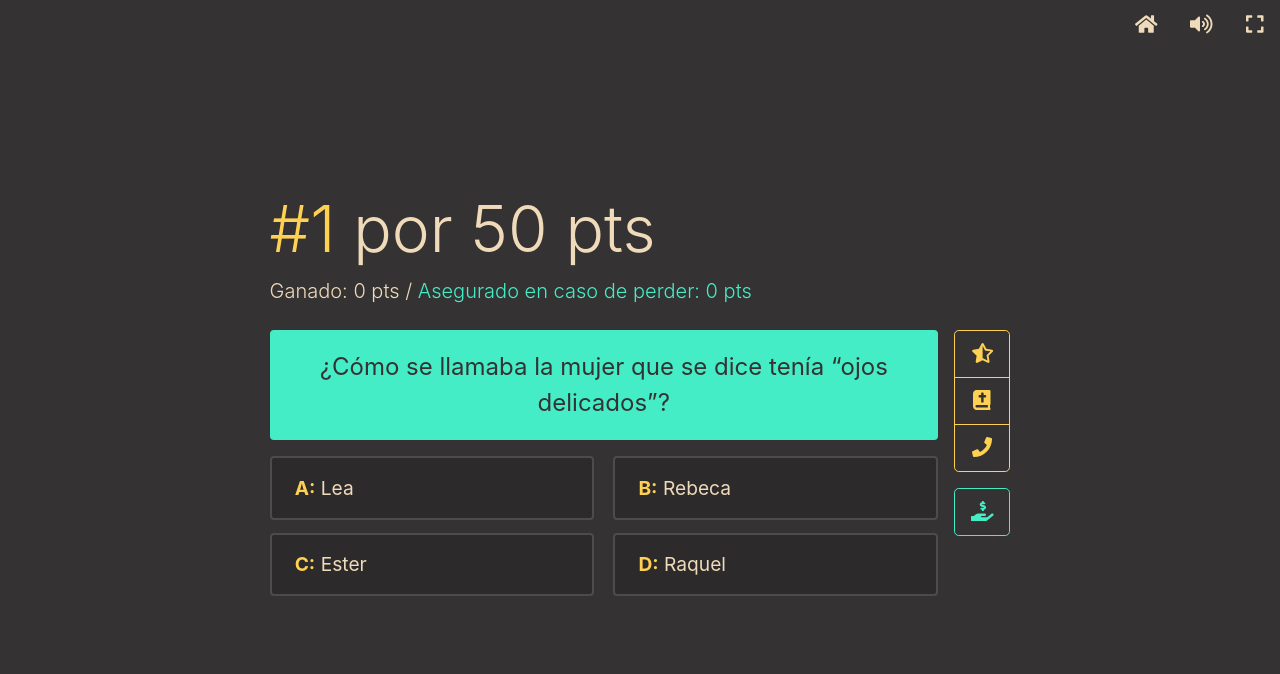
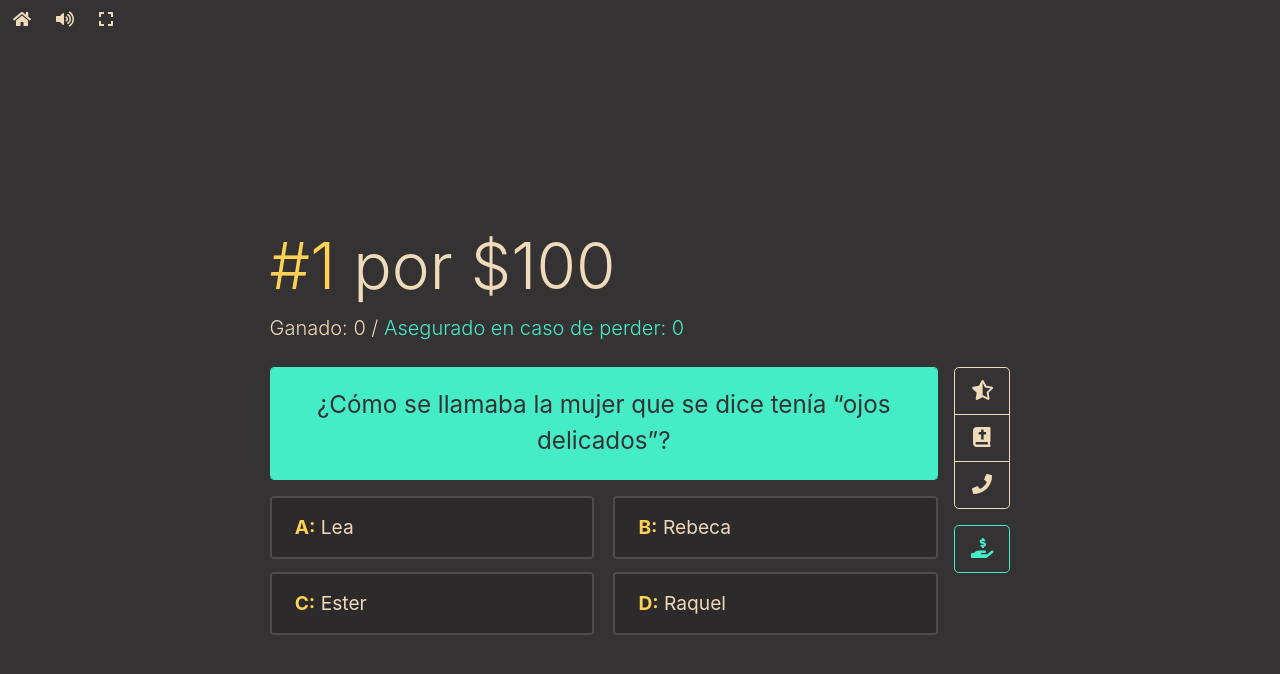
Before and after one commit to xtiam57/biblionaire, an Angular app: page /jugar in a window 1280 px wide. Shown: the top 674 px of the page. Built offline with nearby package versions, Linux system fonts and the light colour scheme.

Commit message:
Changin game flow

```diff
--- a/src/app/app.component.html
+++ b/src/app/app.component.html
@@ -1,13 +1,13 @@
 <div class="btn-group">
-  <button routerLink="/" class="btn btn-link btn-lg text-light" title="Ir al menú principal">
+  <button routerLink="/" class="btn btn-link text-light" title="Ir al menú principal">
     <fa-icon [icon]="faHome"></fa-icon>
   </button>
 
-  <button (click)="toggleVolume()" class="btn btn-link btn-lg text-light" title="Activar/Desactivar el volumen">
+  <button (click)="toggleVolume()" class="btn btn-link text-light" title="Activar/Desactivar el volumen">
     <fa-icon [icon]="isMuted ? faVolumeMute : faVolumeUp"></fa-icon>
   </button>
 
-  <button (click)="fullScreen()" class="btn btn-link btn-lg text-light" title="Activar/Desactivar pantalla completa">
+  <button (click)="fullScreen()" class="btn btn-link text-light" title="Activar/Desactivar pantalla completa">
     <fa-icon [icon]="!isFullScreen ? faExpand : faCompress"></fa-icon>
   </button>
 </div>
--- a/src/app/app.component.scss
+++ b/src/app/app.component.scss
@@ -1,7 +1,6 @@
 .btn-group {
-  position: fixed;
+  position: sticky;
   top: 0;
-  right: 0;
 
   .btn {
     box-shadow: none;
--- a/src/app/content/prices.ts
+++ b/src/app/content/prices.ts
@@ -1,17 +1,17 @@
 export const prices = [
-  '50 pts',
-  '100 pts',
-  '150 pts',
-  '250 pts',
-  '500 pts',
-  '650 pts',
-  '800 pts',
-  '950 pts',
-  '1.000 pts',
-  '1.200 pts',
-  '1.400 pts',
-  '1.600 pts',
-  '1.850 pts',
-  '2.000 pts',
-  '2.500 pts',
+  '$100',
+  '$200',
+  '$300',
+  '$500',
+  '$1K',
+  '$2K',
+  '$4K',
+  '$8K',
+  '$16K',
+  '$32K',
+  '$64K',
+  '$125K',
+  '$250K',
+  '$500K',
+  '$1M',
 ];
--- a/src/app/pages/game/game.component.html
+++ b/src/app/pages/game/game.component.html
@@ -33,9 +33,21 @@
 
       <div class="game-board">
         <div class="game-question">
+          <div class="game-question-wrapper mb-3">
             <p>
               {{ gameService.getCurrentQuestion().question }}
             </p>
+
+<button *ngIf="gameService.isFinalAnswerSelected && !gameService.isAnswerRevealed && !gameService.hasQuit"
+        (click)="gameService.revealAnswer()" class="btn btn-secondary" title="Revelar Respuesta">
+  <fa-icon [icon]="faEye" [fixedWidth]="true"></fa-icon>
+</button>
+
+<button *ngIf="gameService.isCorrectAnswer() && !gameService.hasQuit && !gameService.isEnd()"
+        (click)="gameService.getNextQuestion()" class="btn btn-secondary" title="Siguiente Pregunta">
+  <fa-icon [icon]="faArrowRight" [fixedWidth]="true"></fa-icon>
+</button>
+</div>
 
           <div *ngIf="gameService.timeLeft >= 0 && gameService.timeLeft <= gameService.boundTime && !gameService.isAnswerRevealed"
                class="mb-3">
@@ -43,36 +55,29 @@
             </ngb-progressbar>
           </div>
 
-          <small class="d-block text-primary mb-3" *ngIf="gameService.isFloor()">
+          <small class="d-block text-primary text-left mb-3" *ngIf="gameService.isFloor()">
             Si respondes correctamente esta pregunta puedes asegurar la cantidad de puntos ganados hasta ahora.
           </small>
 
           <div class="row game-options">
             <div *ngFor="let option of gameService.getCurrentQuestion().options; index as i" class="col-12 col-md-6">
+              <div class="option-wrapper">
                 <div class="game-option" (click)="gameService.selectOption(i)"
                      [ngClass]="{ 'selected': gameService.isOptionSelected(i), 'disabled': gameService.isFinalAnswerSelected || gameService.hasQuit, 'blink': gameService.isBlinking(i), 'hidden': gameService.isHidden(i) }">
                   <span>{{ gameService.getOptionLetter(i) }}:</span>
                   {{ option }}
                 </div>
+
+                <button *ngIf="gameService.isOptionSelected(i) && gameService.isOptionSelected() && !gameService.isFinalAnswerSelected && !gameService.hasQuit"
+                        (click)="gameService.chooseFinalAnswer()" class="btn btn-outline-secondary"
+                        [disabled]="gameService.isTimerRunning" title="Respuesta Definitiva">
+                  <fa-icon [icon]="faCheck" [fixedWidth]="true"></fa-icon>
+                </button>
+              </div>
+
             </div>
             </div>
-          <div class="text-center">
-            <button *ngIf="gameService.isOptionSelected() && !gameService.isFinalAnswerSelected && !gameService.hasQuit"
-                    (click)="gameService.chooseFinalAnswer()" class="btn btn-link"
-                    [disabled]="gameService.isTimerRunning">
-              <fa-icon [icon]="faCheck" [fixedWidth]="true"></fa-icon> Respuesta Definitiva
-            </button>
-
-            <button *ngIf="gameService.isFinalAnswerSelected && !gameService.isAnswerRevealed && !gameService.hasQuit"
-                    (click)="gameService.revealAnswer()" class="btn btn-link">
-              <fa-icon [icon]="faEye" [fixedWidth]="true"></fa-icon> Revelar Respuesta
-            </button>
-
-            <button *ngIf="gameService.isCorrectAnswer() && !gameService.hasQuit && !gameService.isEnd()"
-                    (click)="gameService.getNextQuestion()" class="btn btn-link">
-              Siguiente Pregunta <fa-icon [icon]="faArrowRight" [fixedWidth]="true"></fa-icon>
-            </button>
-
+            <div class="text-left">
             <button routerLink="/"
                     *ngIf="(gameService.isAnswerRevealed && gameService.isIncorrectAnswer()) || gameService.hasQuit || (gameService.isAnswerRevealed && gameService.isEnd())"
                     class="btn btn-link">
@@ -84,18 +89,18 @@
         <div class="game-lifelines">
           <div class="btn-group-vertical btn-group-lg"
                [ngClass]="{ 'mb-3': gameService.lifelines.fiftyFifty || gameService.lifelines.bible || gameService.lifelines.call }">
-            <button (click)="gameService.useFiftyFifty()" class="btn btn-outline-secondary"
+            <button (click)="gameService.useFiftyFifty()" class="btn btn-outline-light"
                     *ngIf="gameService.lifelines.fiftyFifty"
                     [disabled]="gameService.isFinalAnswerSelected || gameService.isTimerRunning || gameService.hasQuit"
                     title="Comodín 50-50: elimina automáticamente dos opciones incorrectas">
               <fa-icon [icon]="faStarHalfAlt"></fa-icon>
             </button>
-            <button (click)="gameService.useBible()" class="btn btn-outline-secondary" *ngIf="gameService.lifelines.bible"
+            <button (click)="gameService.useBible()" class="btn btn-outline-light" *ngIf="gameService.lifelines.bible"
                     [disabled]="gameService.isFinalAnswerSelected|| gameService.isTimerRunning || gameService.hasQuit"
                     title="Comodín usa la Biblia: puedes tomar tu Biblia y buscar la respuesta correcta">
               <fa-icon [icon]="faBible"></fa-icon>
             </button>
-            <button (click)="gameService.useCall()" class="btn btn-outline-secondary" *ngIf="gameService.lifelines.call"
+            <button (click)="gameService.useCall()" class="btn btn-outline-light" *ngIf="gameService.lifelines.call"
                     [disabled]="gameService.isFinalAnswerSelected|| gameService.isTimerRunning || gameService.hasQuit"
                     title="Comodín llamar a un amigo: llama a un amigo y consulta por la respuesta correcta">
               <fa-icon [icon]="faPhone"></fa-icon>
--- a/src/app/pages/game/game.component.scss
+++ b/src/app/pages/game/game.component.scss
@@ -10,29 +10,54 @@
   display: flex;
   flex-direction: column;
   margin-left: 1rem;
-
 }
 
 .game-question {
   text-align: center;
 
-  p {
-    font-size: 1.5rem;
-    padding: 1.2rem;
-    color: #343233;
-    background-color: var(--primary);
+  .game-question-wrapper {
+    display: flex;
     border-radius: 0.25rem;
+    border: solid 1px var(--primary);
+    overflow: hidden;
+
+    p {
+      font-size: calc(1.5rem + 0.03vmin);
+      padding: 1.2rem;
+      color: #343233;
+      background-color: var(--primary);
+      margin-bottom: 0;
+      width: 100%;
+    }
+
+    .btn {
+      border-radius: 0;
+      border: none;
+    }
   }
 
   .game-options {
+    .option-wrapper {
+      display: flex;
+      border: 2px solid #4e4b4d;
+      border-radius: 0.25rem;
+      margin-bottom: 0.8rem;
+      overflow: hidden;
+
+      .btn {
+        border-radius: 0;
+        border: none;
+      }
+    }
+
     .game-option {
       text-align: left;
       font-size: 1.2rem;
       padding: 0.8em 1.2em;
       background-color: var(--dark);
-      border: 2px solid #4e4b4d;
-      border-radius: 0.25rem;
-      margin-bottom: 0.8rem;
+
+      width: 100%;
+
       cursor: pointer;
 
       &.selected {
--- a/src/app/pages/quick-mind/quick-mind.component.scss
+++ b/src/app/pages/quick-mind/quick-mind.component.scss
@@ -6,7 +6,7 @@
   text-align: center;
 
   p {
-    font-size: 1.5rem;
+    font-size: calc(1.5rem + 0.03vmin);
     padding: 1.2rem;
     color: #343233;
     background-color: var(--primary);
--- a/src/app/services/game.service.ts
+++ b/src/app/services/game.service.ts
@@ -90,7 +90,7 @@ export class GameService {
 
   getCurrentFloorPrice(): string {
     if (this.currentQuestionIndex < 5) {
-      return '0 pts';
+      return '0';
     }
     if (this.currentQuestionIndex >= 5 && this.currentQuestionIndex < 10) {
       return prices[4];
@@ -243,7 +243,7 @@ export class GameService {
 
   getEarnedPrice(): string {
     if (!this.currentQuestionIndex) {
-      return '0 pts';
+      return '0';
     }
     return prices[this.currentQuestionIndex - 1];
   }
```
Lines whose indentation alone changed are shown as unchanged.
